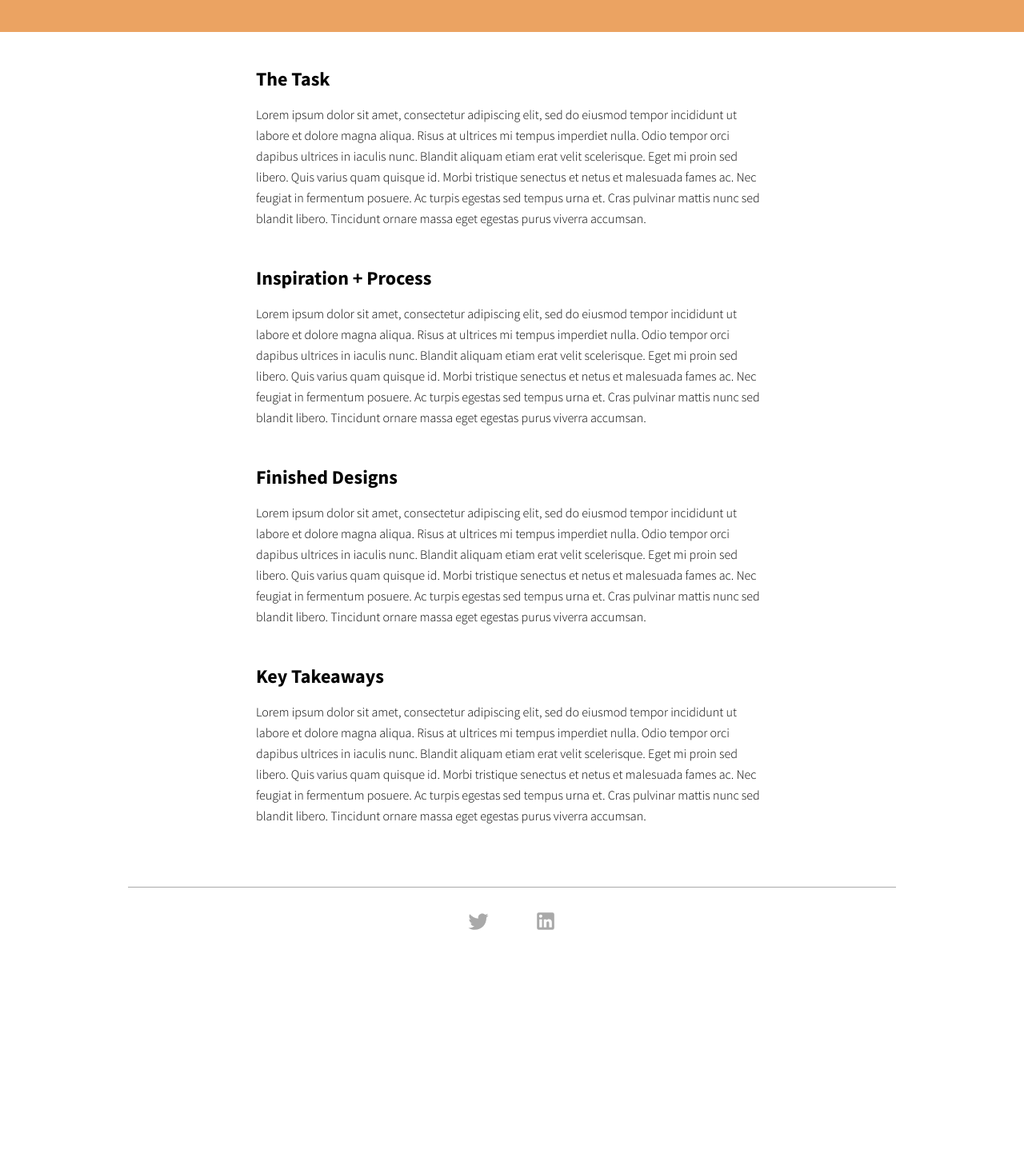
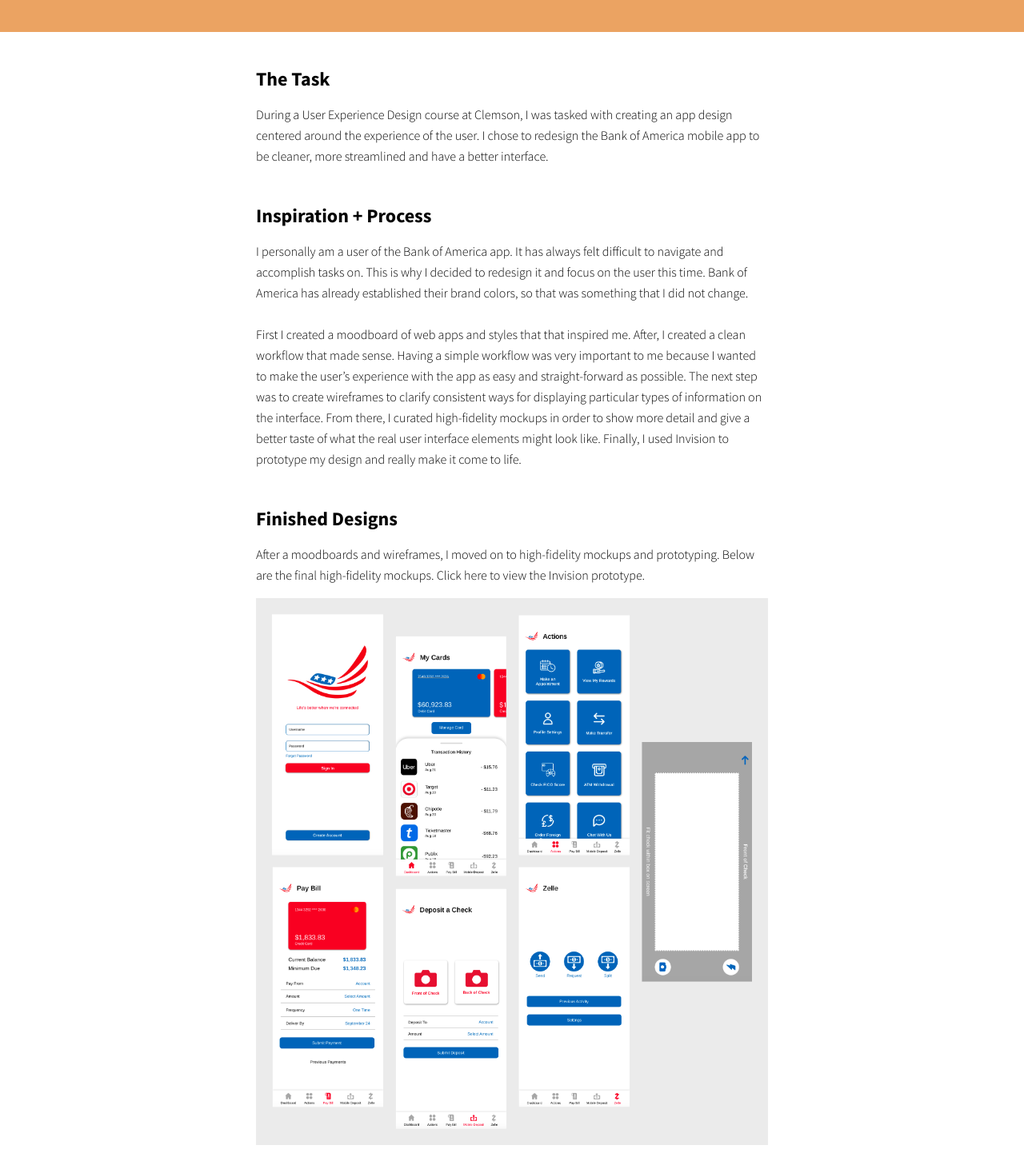
Before and after one commit to wesleypetry/HannahPortfolio, a React (Create React App) app: page /UXDesign in a window 1280 px wide. Shown: the part 540-2007 px from the top of the page at 80% size. Before the commit the page ends 1738 px from the top, so only its background shows below. Built offline with nearby package versions, Linux system fonts and the light colour scheme.

Commit message:
bank app image added, ux design page text

```diff
--- a/src/Pages/Projects/UXDesign.js
+++ b/src/Pages/Projects/UXDesign.js
@@ -1,5 +1,7 @@
 import React from "react";
 import './projects.css';
+import bankapp from './ProjectImages/bankapp.png';
+
 
 function UXDesign(props) {
     return (
@@ -12,13 +14,14 @@
             </div>
             <div className="casestudy">
                 <h2>The Task</h2>
-                <p>Lorem ipsum dolor sit amet, consectetur adipiscing elit, sed do eiusmod tempor incididunt ut labore et dolore magna aliqua. Risus at ultrices mi tempus imperdiet nulla. Odio tempor orci dapibus ultrices in iaculis nunc. Blandit aliquam etiam erat velit scelerisque. Eget mi proin sed libero. Quis varius quam quisque id. Morbi tristique senectus et netus et malesuada fames ac. Nec feugiat in fermentum posuere. Ac turpis egestas sed tempus urna et. Cras pulvinar mattis nunc sed blandit libero. Tincidunt ornare massa eget egestas purus viverra accumsan. </p>
+                <p>During a User Experience Design course at Clemson, I was tasked with creating an app design centered around the experience of the user. I chose to redesign the Bank of America mobile app to be cleaner, more streamlined and have a better interface.</p>
                 <h2>Inspiration + Process</h2>
-                <p>Lorem ipsum dolor sit amet, consectetur adipiscing elit, sed do eiusmod tempor incididunt ut labore et dolore magna aliqua. Risus at ultrices mi tempus imperdiet nulla. Odio tempor orci dapibus ultrices in iaculis nunc. Blandit aliquam etiam erat velit scelerisque. Eget mi proin sed libero. Quis varius quam quisque id. Morbi tristique senectus et netus et malesuada fames ac. Nec feugiat in fermentum posuere. Ac turpis egestas sed tempus urna et. Cras pulvinar mattis nunc sed blandit libero. Tincidunt ornare massa eget egestas purus viverra accumsan. </p>
+                <p>I personally am a user of the Bank of America app. It has always felt difficult to navigate and accomplish tasks on. This is why I decided to redesign it and focus on the user this time. Bank of America has already established their brand colors, so that was something that I did not change.<br/><br/>First I created a moodboard of web apps and styles that that inspired me. After, I created a clean workflow that made sense. Having a simple workflow was very important to me because I wanted to make the user’s experience with the app as easy and straight-forward as possible. The next step was to create wireframes to clarify consistent ways for displaying particular types of information on the interface. From there, I curated high-fidelity mockups in order to show more detail and give a better taste of what the real user interface elements might look like. Finally, I used Invision to prototype my design and really make it come to life.</p>
                 <h2>Finished Designs</h2>
-                <p>Lorem ipsum dolor sit amet, consectetur adipiscing elit, sed do eiusmod tempor incididunt ut labore et dolore magna aliqua. Risus at ultrices mi tempus imperdiet nulla. Odio tempor orci dapibus ultrices in iaculis nunc. Blandit aliquam etiam erat velit scelerisque. Eget mi proin sed libero. Quis varius quam quisque id. Morbi tristique senectus et netus et malesuada fames ac. Nec feugiat in fermentum posuere. Ac turpis egestas sed tempus urna et. Cras pulvinar mattis nunc sed blandit libero. Tincidunt ornare massa eget egestas purus viverra accumsan. </p>
+                <p>After a moodboards and wireframes, I moved on to high-fidelity mockups and prototyping. Below are the final high-fidelity mockups. Click <a href="https://invis.io/FE124XZP586Q" target="_blank" rel="noreferrer noopener">here</a> to view the Invision prototype.</p>
+                <img className="brandguide" src = {bankapp} alt = "bankapp"/>
                 <h2>Key Takeaways</h2>
-                <p>Lorem ipsum dolor sit amet, consectetur adipiscing elit, sed do eiusmod tempor incididunt ut labore et dolore magna aliqua. Risus at ultrices mi tempus imperdiet nulla. Odio tempor orci dapibus ultrices in iaculis nunc. Blandit aliquam etiam erat velit scelerisque. Eget mi proin sed libero. Quis varius quam quisque id. Morbi tristique senectus et netus et malesuada fames ac. Nec feugiat in fermentum posuere. Ac turpis egestas sed tempus urna et. Cras pulvinar mattis nunc sed blandit libero. Tincidunt ornare massa eget egestas purus viverra accumsan. </p>
+                <p>This was one of my favorite projects in my college career. I learned the ins and outs of user experience design. I think that I accomplished my goal of making the Bank of America app more refined and user-friendly. The design really draws attention to the most important reason why users open the banking app. I feel more confident in designing mobile and web apps for the user after completing this project.</p>
             </div>
         </div>
     );
```
Also changed, not shown: src/Pages/Projects/ProjectImages/bankapp.png (added).
